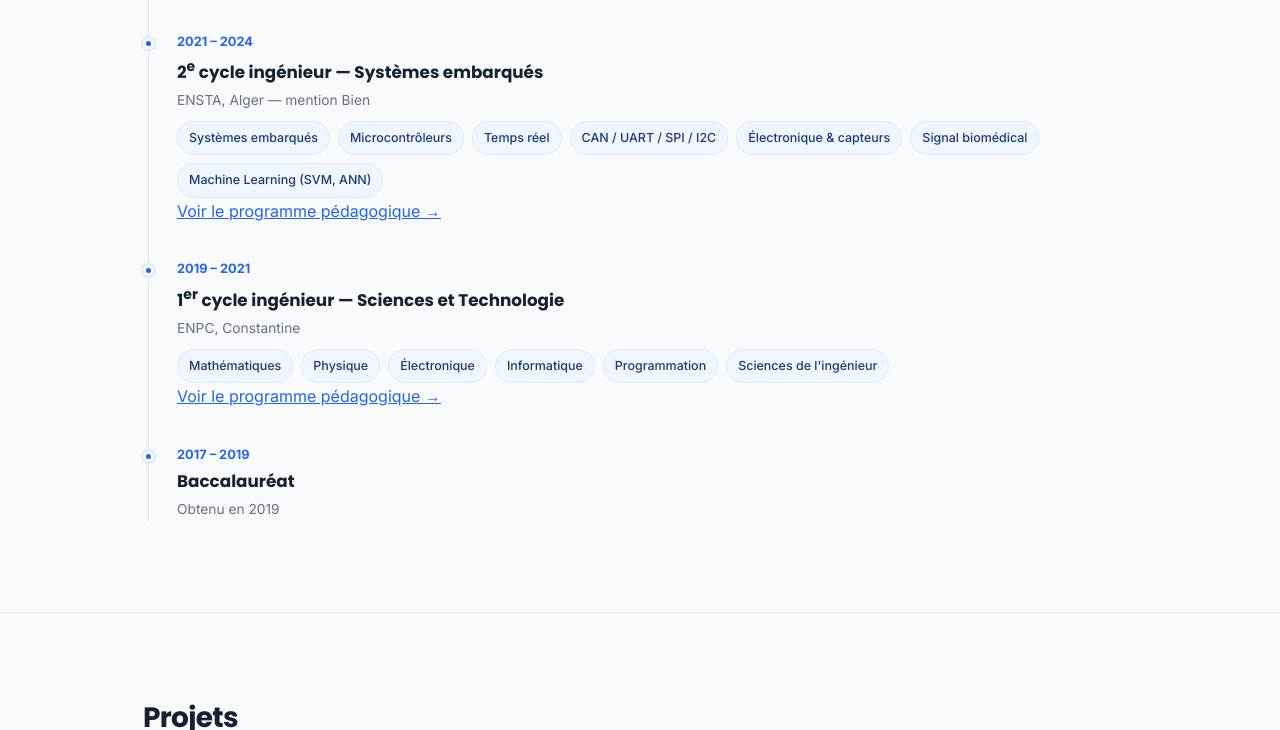
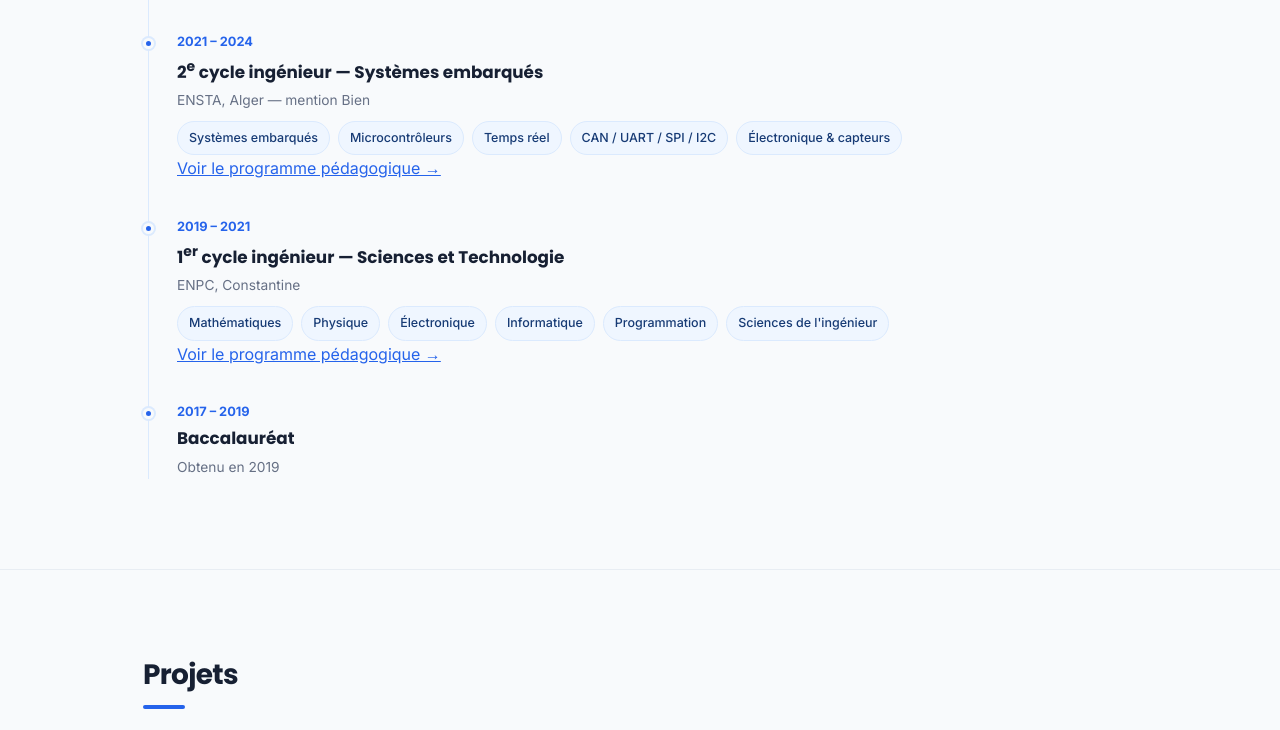
Before and after one commit to samiraoulhi/Portfolio-Samira-OULHI, a plain HTML site: page index.html in a window 1280 px wide. Shown: the part 3061-3791 px from the top of the page. Drawn offline with Linux system fonts and the light colour scheme.

Commit message:
Remove specific tags from index.html
Removed tags for 'Signal biomédical' and 'Machine Learning (SVM, ANN)' from the index.html file.

```diff
--- a/index.html
+++ b/index.html
@@ -215,8 +215,6 @@
           <span class="tag">Temps réel</span>
           <span class="tag">CAN / UART / SPI / I2C</span>
           <span class="tag">Électronique &amp; capteurs</span>
-          <span class="tag">Signal biomédical</span>
-          <span class="tag">Machine Learning (SVM, ANN)</span>
         </div>
         <a href="Programme de Formation SE.pdf"  target="_blank" rel="noopener">Voir le programme pédagogique →</a>
       </div>
```
